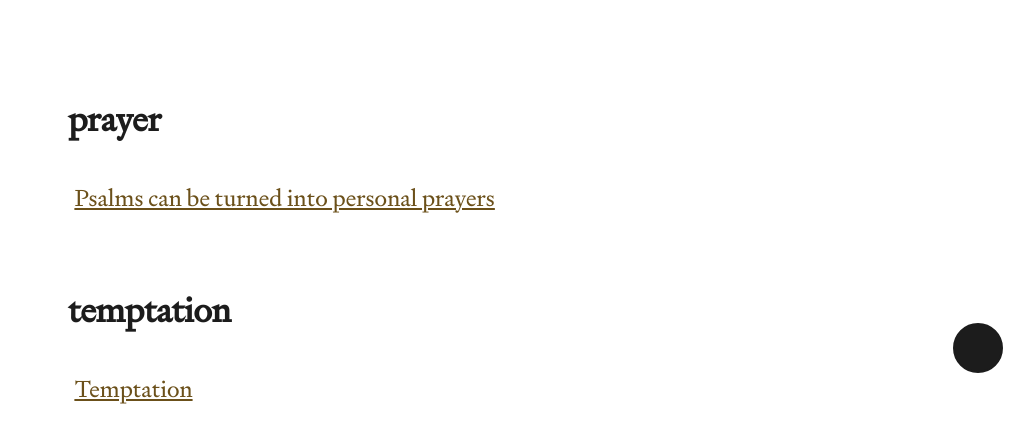
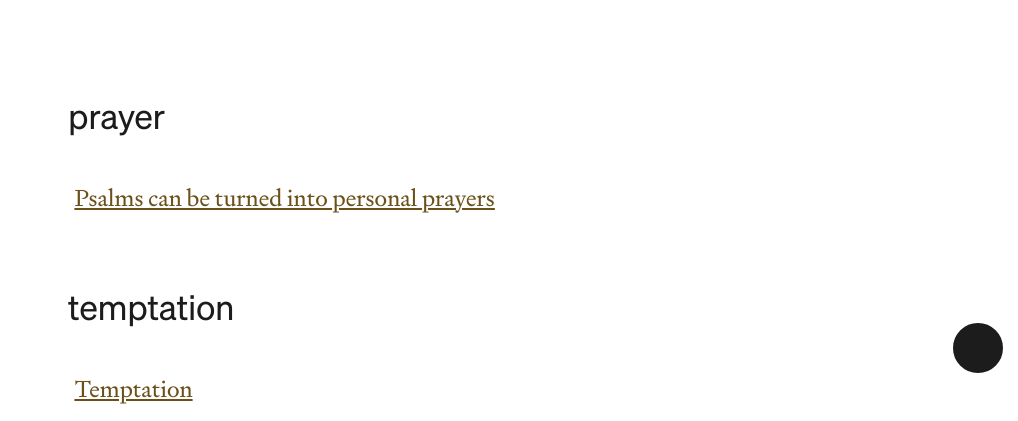
Before and after one commit to jsantiago611/digital-garden-master, a Jekyll site: the page built from tags.md, in a window 1280 px wide. Shown: the part 497-918 px from the top of the page, without its empty margins (262-1280 px from the left). Built offline with Jekyll 4.4.1, drawn with Linux system fonts in a browser that asks for light colours.

Commit message:
Update Style.css

```diff
--- a/assets/css/Style.css
+++ b/assets/css/Style.css
@@ -12,6 +12,14 @@ layout: Stylesheet
   src: url('../fonts/signifier-web-regular.woff2') format('woff2');
   display: swap;
   font-weight: 400;
+  font-style: normal;
+}
+
+@font-face {
+  font-family: 'Signifier';
+  src: url('../fonts/soehne-web-buch.woff2') format('woff2');
+  display: swap;
+  font-weight: bold;
   font-style: normal;
 }
 
```
